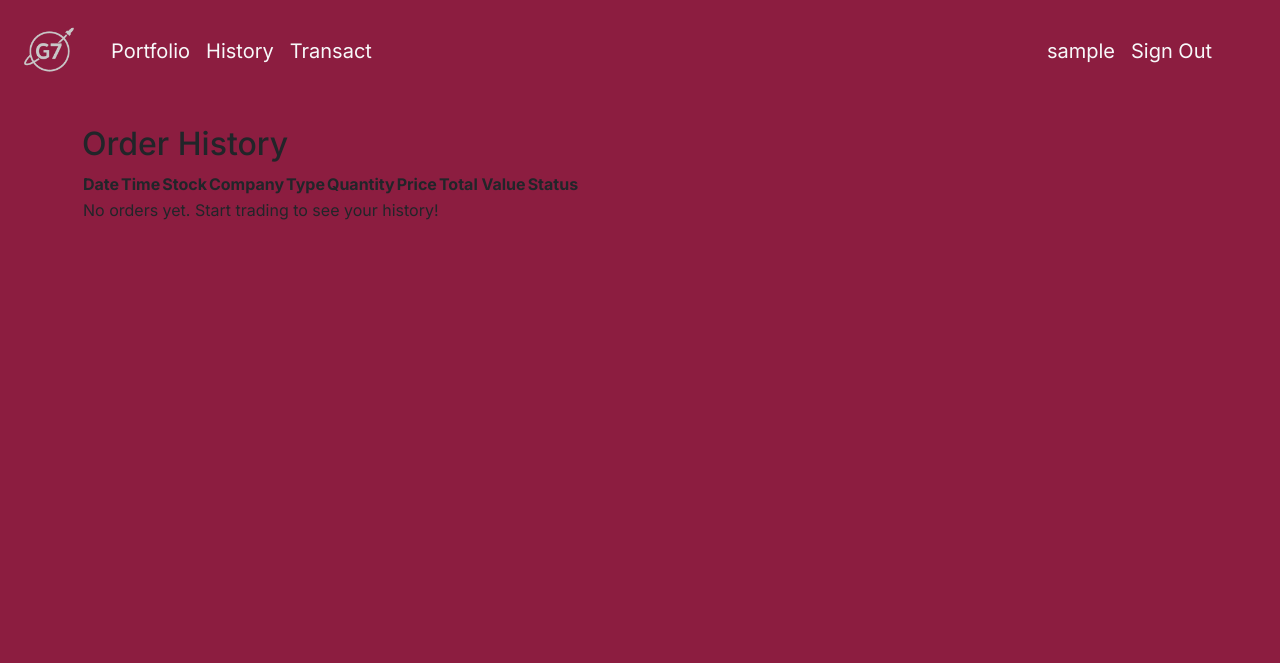
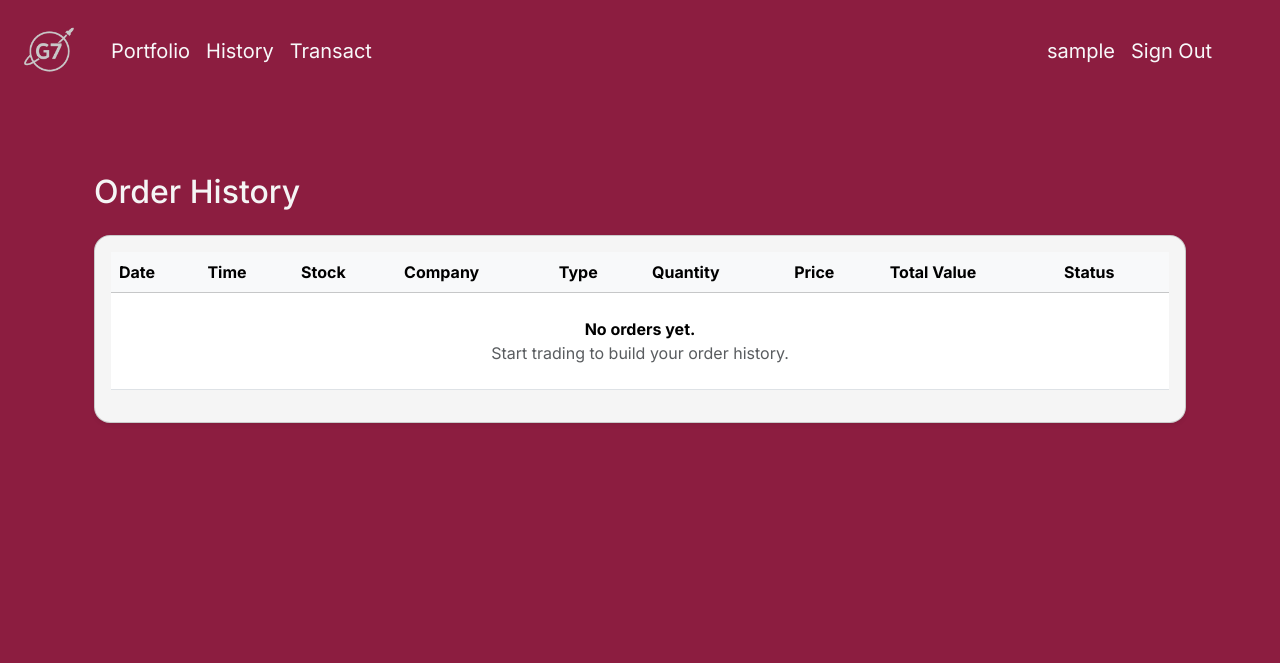
Before and after one commit to el-monke/StockTradingSystem, a Flask app: template templates/order_history.html in a window 1280 px wide. Shown: the top 663 px of the page. Run offline with Flask 3, Linux system fonts and the light colour scheme; the template is opened without the code that fills it, so the values that code supplies are empty; the visitor is signed in with stand-in values (Sample User, id 1); data comes from the database, SQL or seed files in the repository.

Commit message:
order history for better layout

```diff
--- a/templates/order_history.html
+++ b/templates/order_history.html
@@ -2,23 +2,15 @@
 {% block title %}Order History{% endblock %}
 {% block content %}
 
-<!DOCTYPE html>
-<html lang="en">
-<head>
-  <meta charset="UTF-8">
-  <meta name="viewport" content="width=device-width, initial-scale=1">
-  <title>Order History</title>
-</head>
-<body>
+<div class="container mt-5">
+    <h2 class="mb-4" style="color: #F5F5F5;">Order History</h2>
 
-<div>
-  <div>
-    <div>
-      <div>
-        <h2>Order History</h2>
-        <div>
-          <table>
-            <thead>
+    <div class="card rounded-4 shadow-sm" style="background-color: #F5F5F5;">
+        <div class="card-body">
+
+            <div class="table-responsive">
+                <table class="table table-hover align-middle">
+                    <thead class="table-light">
                         <tr>
                             <th>Date</th>
                             <th>Time</th>
@@ -31,43 +23,61 @@
                             <th>Status</th>
                         </tr>
                     </thead>
+
                     <tbody>
                         {% if orders %}
                             {% for order in orders %}
                             <tr>
-                  <td>{{ order.createdAt.strftime('%Y-%m-%d') if order.createdAt else 'N/A' }}</td>
-                  <td>{{ order.createdAt.strftime('%H:%M:%S') if order.createdAt else 'N/A' }}</td>
+                                <td>{{ order.createdAt.strftime('%Y-%m-%d') }}</td>
+                                <td>{{ order.createdAt.strftime('%H:%M:%S') }}</td>
                                 <td>{{ order.ticker }}</td>
                                 <td>{{ order.companyName }}</td>
-                  <td>{{ order.type }}</td>
+
+                                <td>
+                                    {% if order.type == 'buy' %}
+                                        <span class="badge bg-success">Buy</span>
+                                    {% else %}
+                                        <span class="badge bg-danger">Sell</span>
+                                    {% endif %}
+                                </td>
+
                                 <td>{{ order.quantity }}</td>
                                 <td>${{ "%.2f"|format(order.price) }}</td>
                                 <td>${{ "%.2f"|format(order.totalValue) }}</td>
-                  <td>{{ order.status }}</td>
+
+                                <td>
+                                    {% if order.status == 'completed' %}
+                                        <span class="badge bg-primary">Completed</span>
+                                    {% else %}
+                                        <span class="badge bg-secondary">Pending</span>
+                                    {% endif %}
+                                </td>
                             </tr>
                             {% endfor %}
                         {% else %}
                         <tr>
-                  <td colspan="9">No orders yet. Start trading to see your history!</td>
+                            <td colspan="9" class="text-center py-4">
+                                <strong>No orders yet.</strong><br>
+                                <span class="text-muted">Start trading to build your order history.</span>
+                            </td>
                         </tr>
                         {% endif %}
                     </tbody>
 
                     {% if orders %}
                     <tfoot>
-              <tr>
-                <td colspan="8">Total Orders:</td>
+                        <tr class="fw-bold">
+                            <td colspan="8" class="text-end">Total Orders:</td>
                             <td>{{ orders|length }}</td>
                         </tr>
                     </tfoot>
                     {% endif %}
+
                 </table>
             </div>
-      </div>
+
         </div>
     </div>
 </div>
 
-</body>
-</html>
 {% endblock %}
```
Lines whose indentation alone changed are shown as unchanged.
